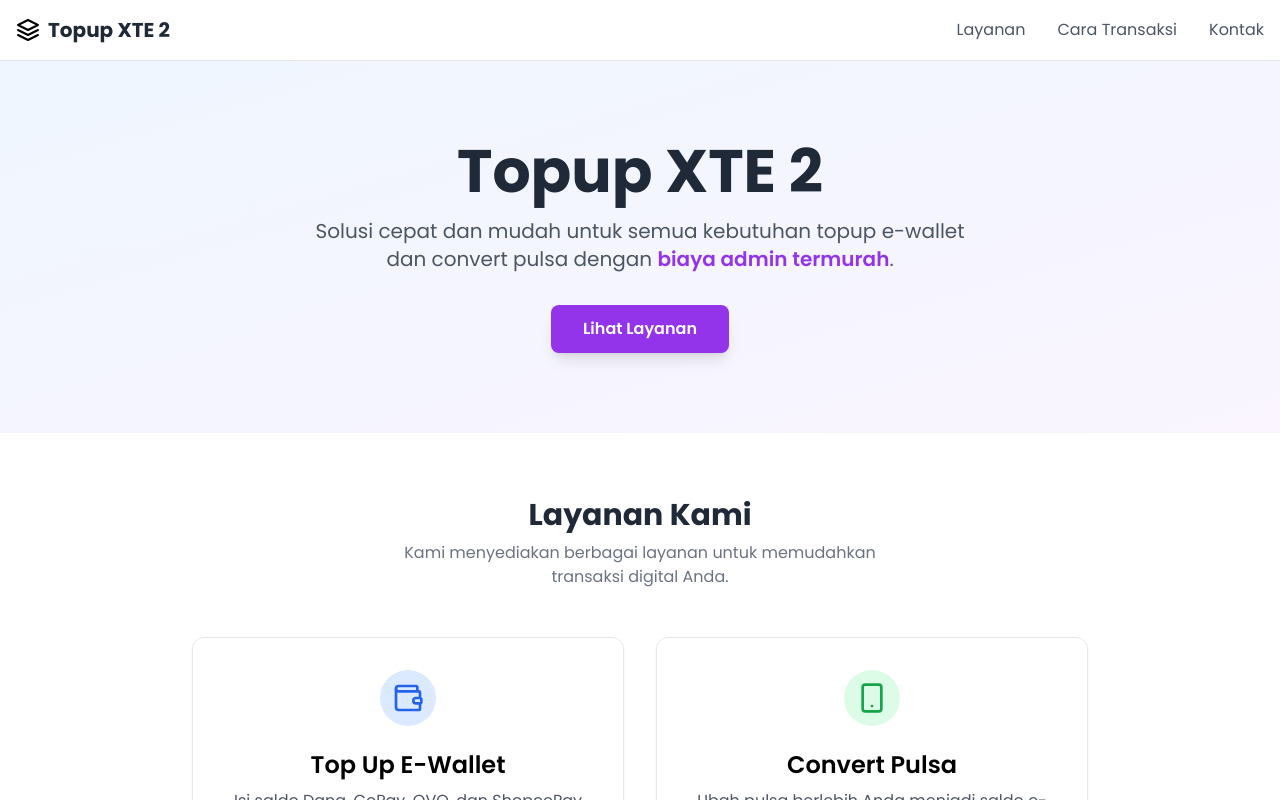
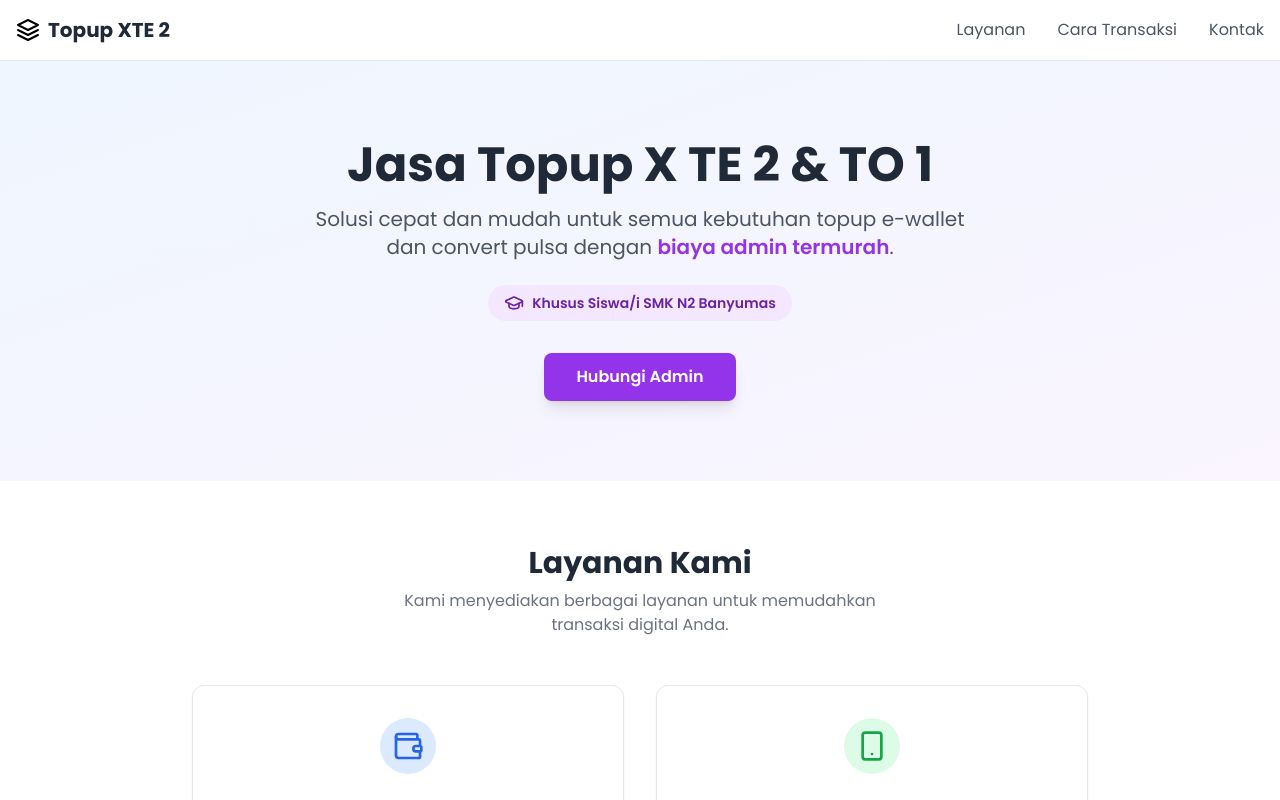
Before and after one commit to Nephyy1/xte2, a Next.js app: page / in a window 1280 px wide. Shown: the top 800 px of the page. Built offline with nearby package versions, Linux system fonts and the light colour scheme.

Commit message:
Update page.tsx

```diff
--- a/app/page.tsx
+++ b/app/page.tsx
@@ -1,4 +1,4 @@
-import { Wallet, Smartphone, Users, MessageSquare, Phone } from 'lucide-react';
+import { Wallet, Smartphone, Users, MessageSquare, Phone, GraduationCap } from 'lucide-react';
 
 export default function Home() {
   const admins = [
@@ -12,15 +12,23 @@ export default function Home() {
   return (
     <>
       <section className="text-center py-20 px-4 bg-gradient-to-br from-blue-50 to-purple-50">
-        <h1 className="text-4xl md:text-6xl font-bold text-gray-800">
-          Topup XTE 2
+        <h1 className="text-4xl md:text-5xl font-bold text-gray-800">
+          Jasa Topup X TE 2 & TO 1
         </h1>
         <p className="mt-4 text-lg md:text-xl text-gray-600 max-w-2xl mx-auto">
           Solusi cepat dan mudah untuk semua kebutuhan topup e-wallet dan convert pulsa dengan <span className="font-semibold text-purple-600">biaya admin termurah</span>.
         </p>
-        <a href="#layanan" className="mt-8 inline-block bg-purple-600 text-white font-semibold py-3 px-8 rounded-lg shadow-lg hover:bg-purple-700 transition-transform transform hover:scale-105">
-          Lihat Layanan
-        </a>
+
+        <div className="inline-flex items-center gap-x-2 bg-purple-100 text-purple-800 text-sm font-semibold px-4 py-2 rounded-full mt-6">
+          <GraduationCap className="h-5 w-5" />
+          <span>Khusus Siswa/i SMK N2 Banyumas</span>
+        </div>
+
+        <div className="mt-8">
+          <a href="#kontak" className="inline-block bg-purple-600 text-white font-semibold py-3 px-8 rounded-lg shadow-lg hover:bg-purple-700 transition-transform transform hover:scale-105">
+            Hubungi Admin
+          </a>
+        </div>
       </section>
 
       <section id="layanan" className="py-16 px-4">
@@ -99,4 +107,4 @@ export default function Home() {
       </section>
     </>
   );
-}
+ }
```
